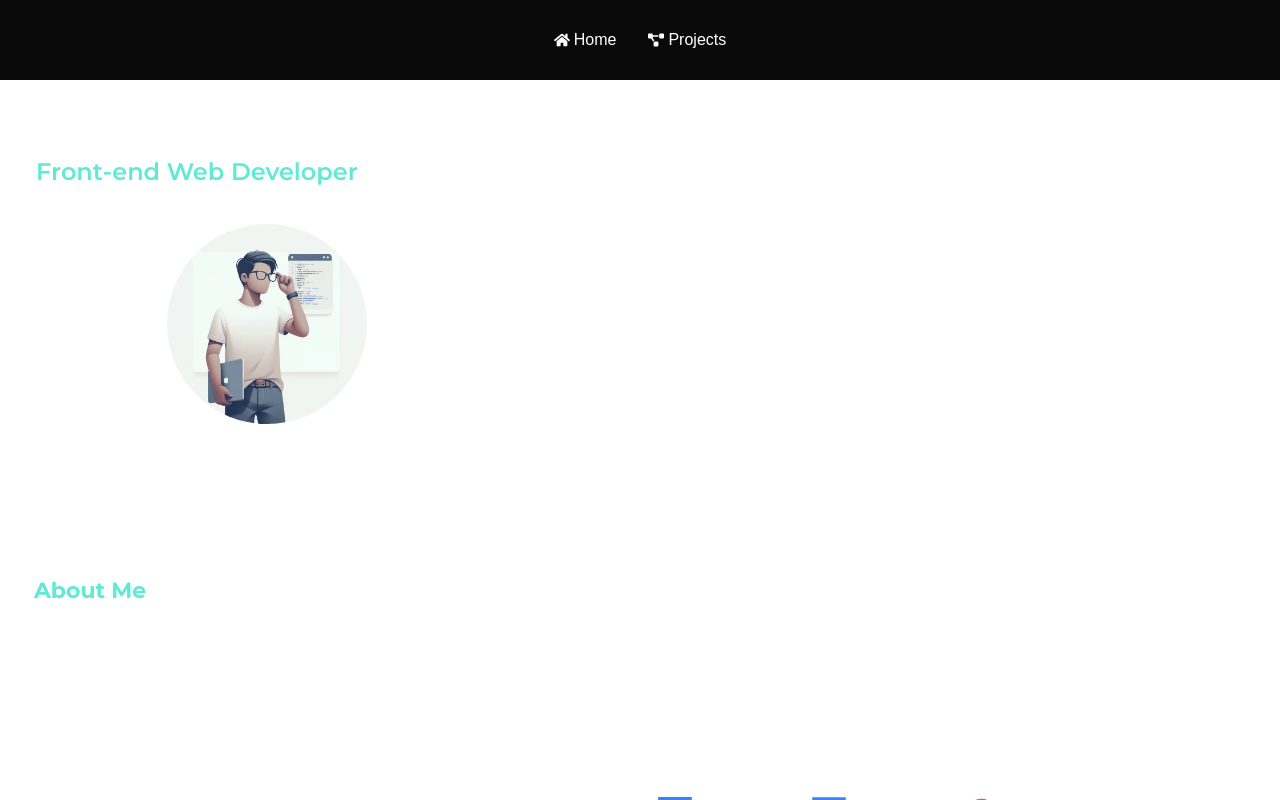
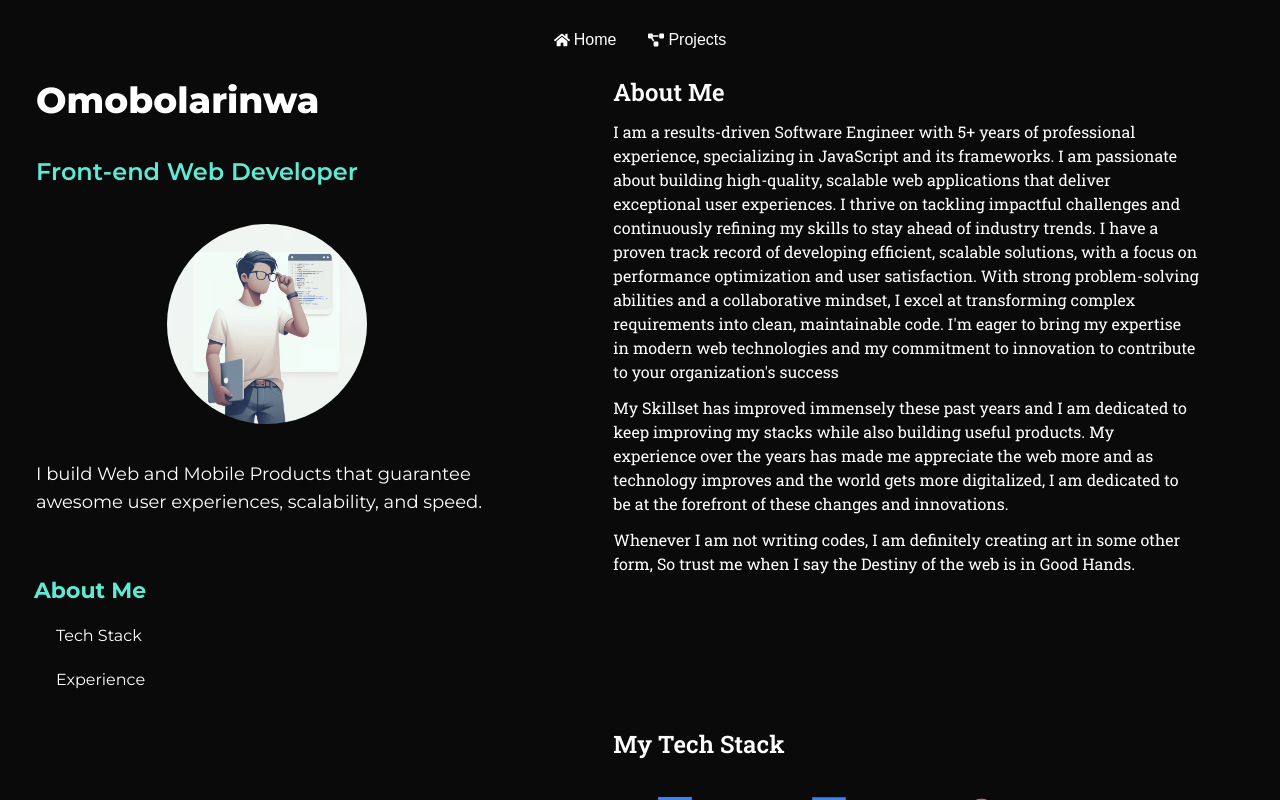
Before and after one commit to olaspanky/portfolio1, a Next.js app: page / in a window 1280 px wide. Built offline with nearby package versions, Linux system fonts and the light colour scheme.

Commit message:
first commit

```diff
--- a/src/app/page.tsx
+++ b/src/app/page.tsx
@@ -76,7 +76,7 @@ const Home: React.FC = () => {
         <link rel="icon" href="/favicon.ico" />
       </Head>
 
-      <div className='flex flex-col lg:flex-row text-white h-full'>
+      <div className='flex flex-col lg:flex-row text-white h-full bg-[#0a0a0a]'>
         {/* Left Grid - Static */}
         <div className='lg:sticky top-0  lg:w-5/12 flex flex-col gap-9 lg:px-9 px-3 py-10 font-font1 text-center lg:text-left'>
           <h1 className='text-4xl font-extrabold'>Olakareem Omobolarinwa</h1>
--- a/src/app/projects/page.tsx
+++ b/src/app/projects/page.tsx
@@ -120,7 +120,7 @@ const projects: Project[] = [
 
 const Projects = () => {
   return (
-    <section           className='lg:mt-20 h-full flex flex-col gap-3 lg:gap-20 lg:px-20 px-3 py-10 lg:h-screen lg:overflow-y-auto font-font2'
+    <section           className='lg:mt-20 h-full flex flex-col bg-[#0a0a0a] gap-3 lg:gap-20 lg:px-20 px-3 py-10 lg:h-screen lg:overflow-y-auto font-font2'
     >
     <div className="container mx-auto px-4">
         <div className="text-4xl font-bold text-center text-white mb-12">
```
